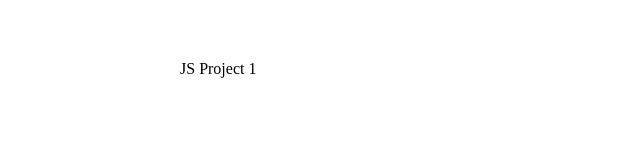
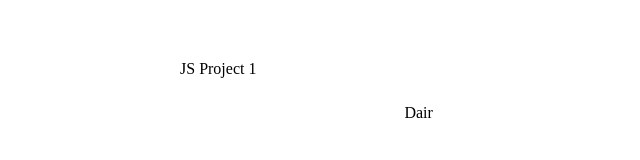
Before and after one commit to amshholland/gc-js-project, a plain HTML site: page index.html in a window 1280 px wide. Shown: the full height of the page, 0-640 px from the left. Drawn offline with Linux system fonts and the light colour scheme.

Commit message:
dair list

```diff
--- a/index.html
+++ b/index.html
@@ -8,6 +8,9 @@
     <link rel="stylesheet" href="styles.css">
 </head>
 <body>
+    <ul>
+        <li>Dair</li>
+    </ul>
     <script src="script.js"></script>
 </body>
 </html>
```
